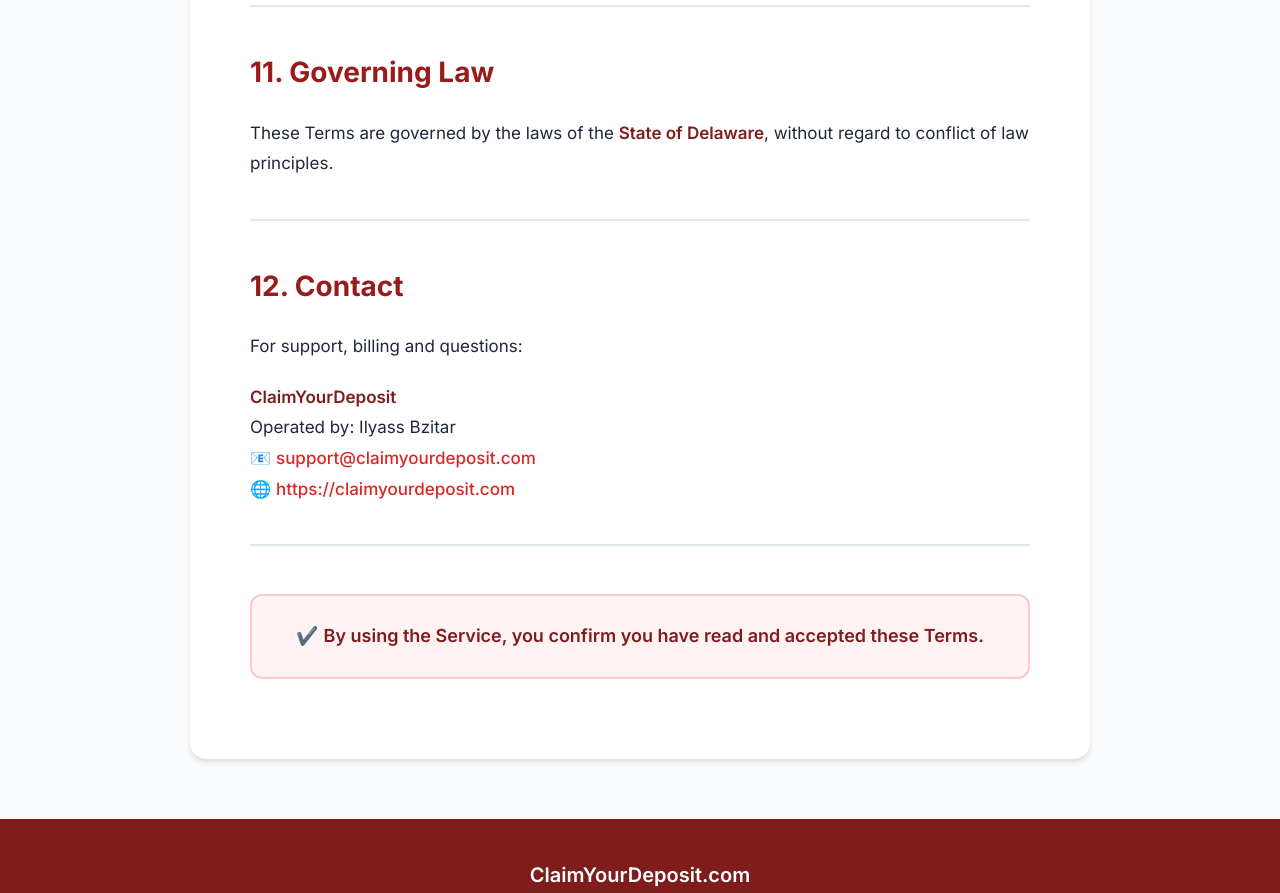
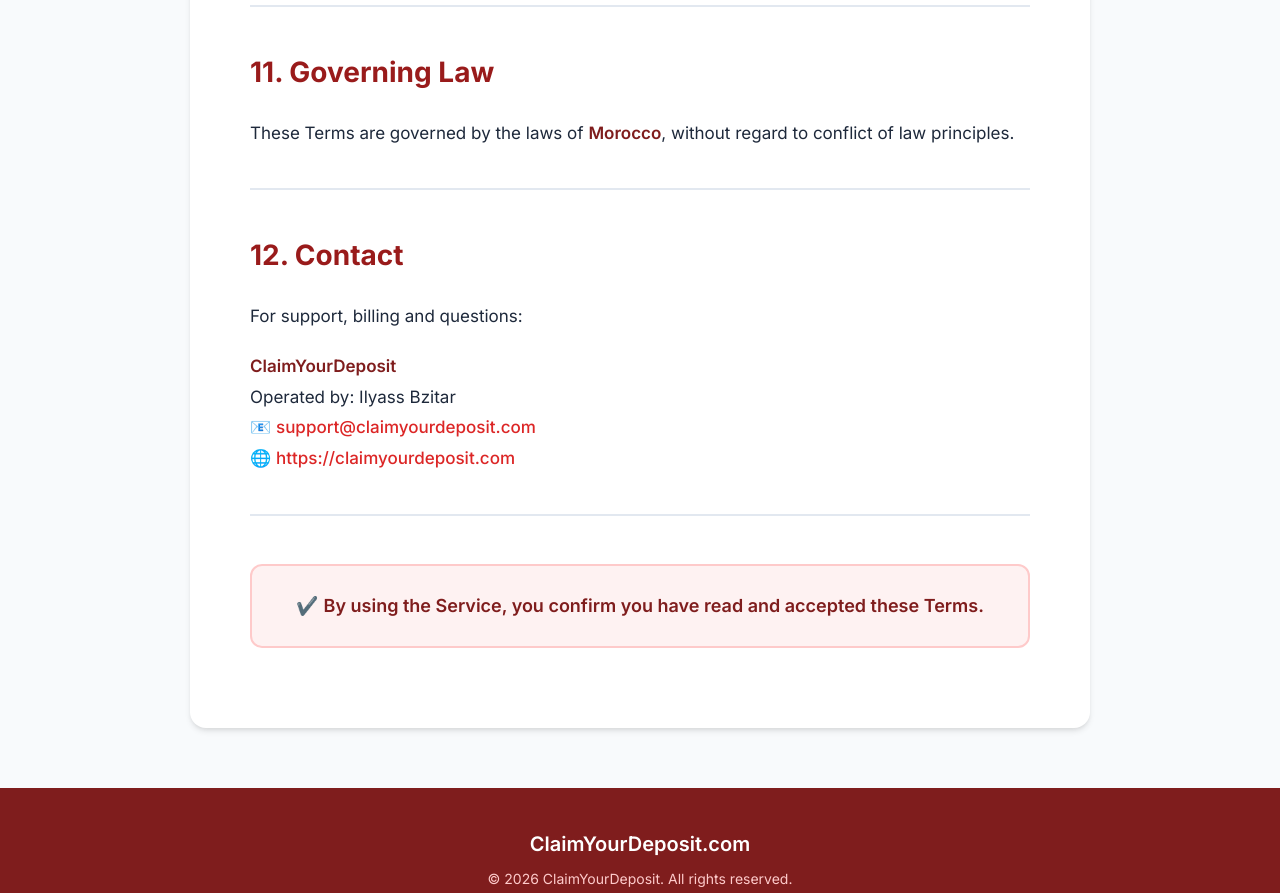
Before and after one commit to ilyassBZ/claimyourdeposit.com, a React (Vite) app in the folder client/: page /terms-and-conditions in a window 1280 px wide. Shown: the part 4720-5613 px from the top of the page. Built offline with nearby package versions, Linux system fonts and the light colour scheme.

Commit message:
fix country law

```diff
--- a/client/src/components/TermsAndConditions.jsx
+++ b/client/src/components/TermsAndConditions.jsx
@@ -153,7 +153,7 @@
 
           <h2>11. Governing Law</h2>
           <p>
-            These Terms are governed by the laws of the <strong>State of Delaware</strong>, without regard to conflict of law principles.
+            These Terms are governed by the laws of <strong>Morocco</strong>, without regard to conflict of law principles.
           </p>
 
           <hr />
```
